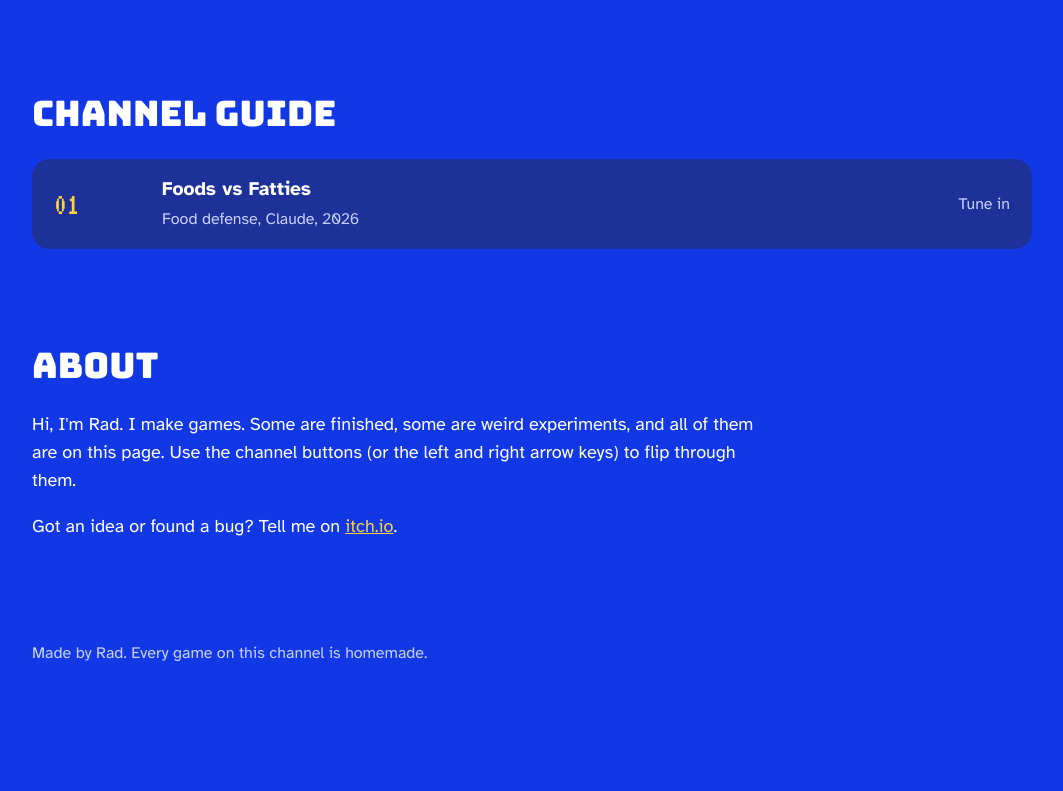
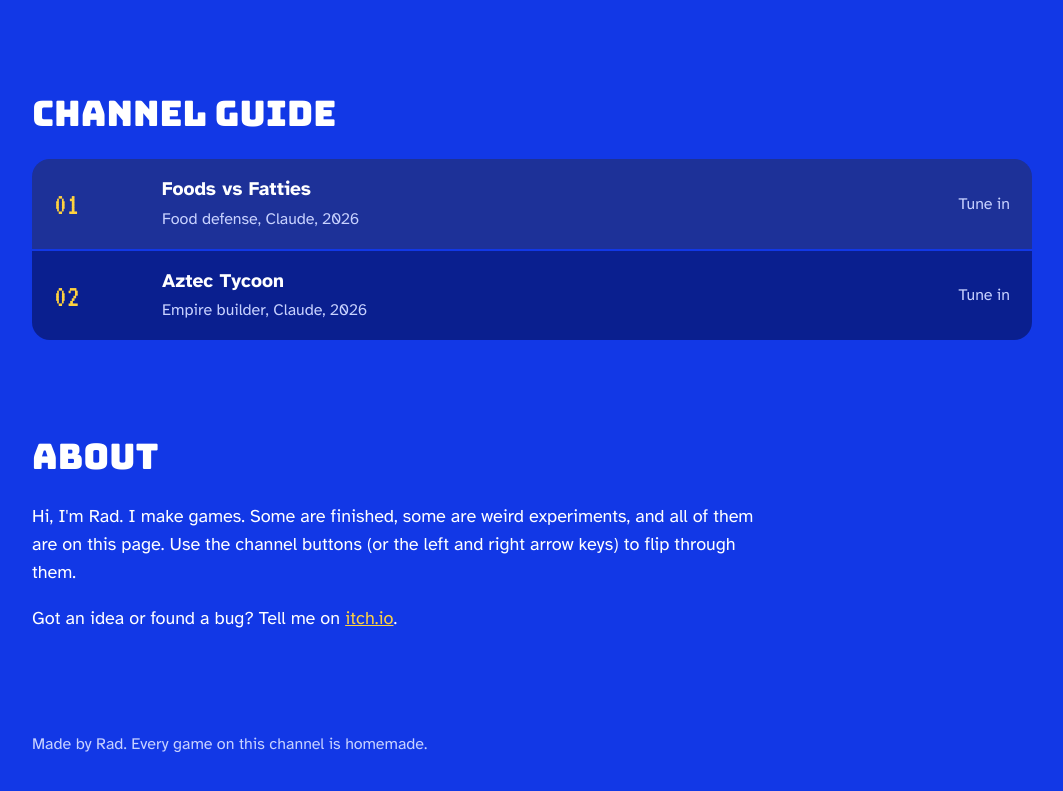
Before and after one commit to radgamestv/radgamestv.github.io, a plain HTML site: page index.html in a window 1280 px wide. Shown: the part 955-1746 px from the top of the page, without its empty margins (108-1171 px from the left). Before the commit the page ends 1661 px from the top, so only its background shows below. Drawn offline with Linux system fonts and the light colour scheme.

Commit message:
Add Aztec Tycoon on Channel 02

```diff
--- a/index.html
+++ b/index.html
@@ -319,6 +319,17 @@ const GAMES = [
     link: "",
     image: "",
     color: "#d9452b"
+  },
+  {
+    title: "Aztec Tycoon",
+    genre: "Empire builder",
+    madeWith: "Claude",
+    year: "2026",
+    blurb: "Grow a tiny island village into the mighty city of Tenochtitlan. Build farms and temples, put your people to work, and send jaguar warriors to conquer the empires around Lake Texcoco.",
+    game: "games/aztec-tycoon.html",
+    link: "",
+    image: "",
+    color: "#1f9e89"
   }
 ];
 
```
